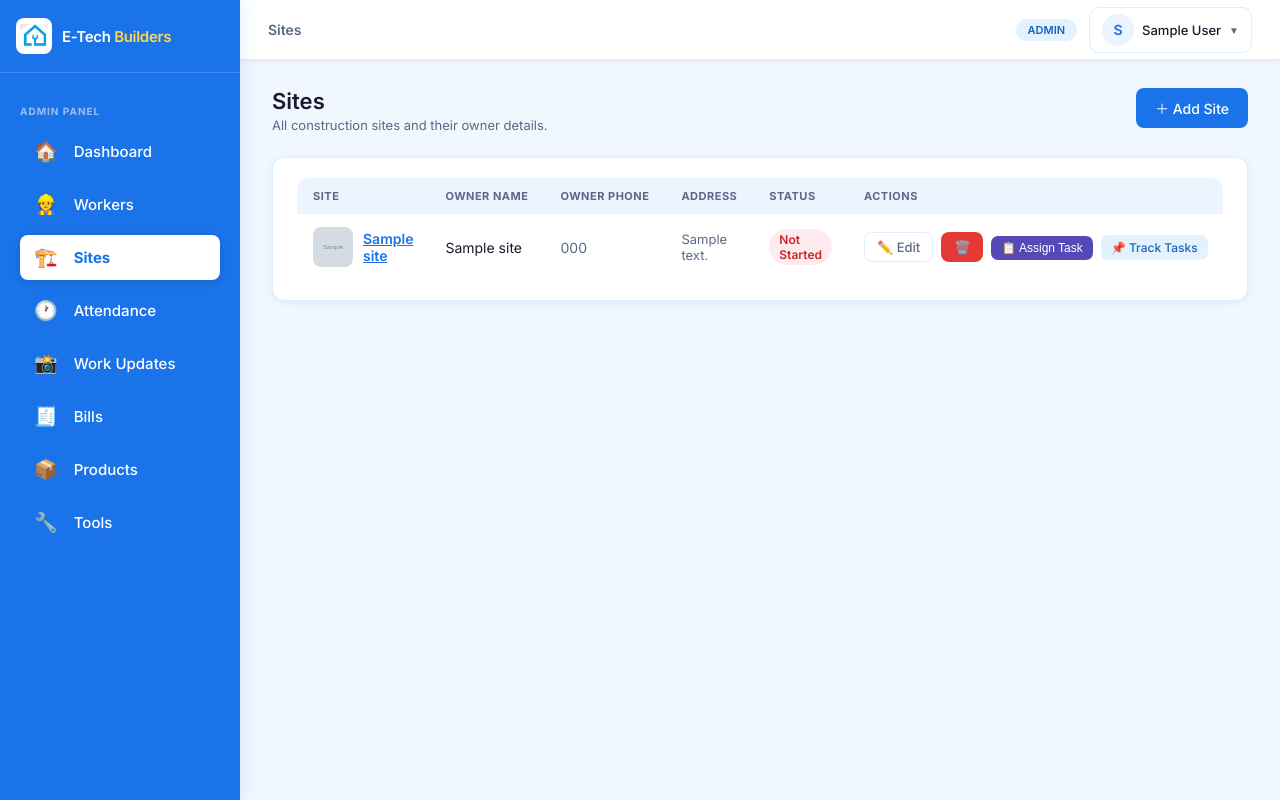
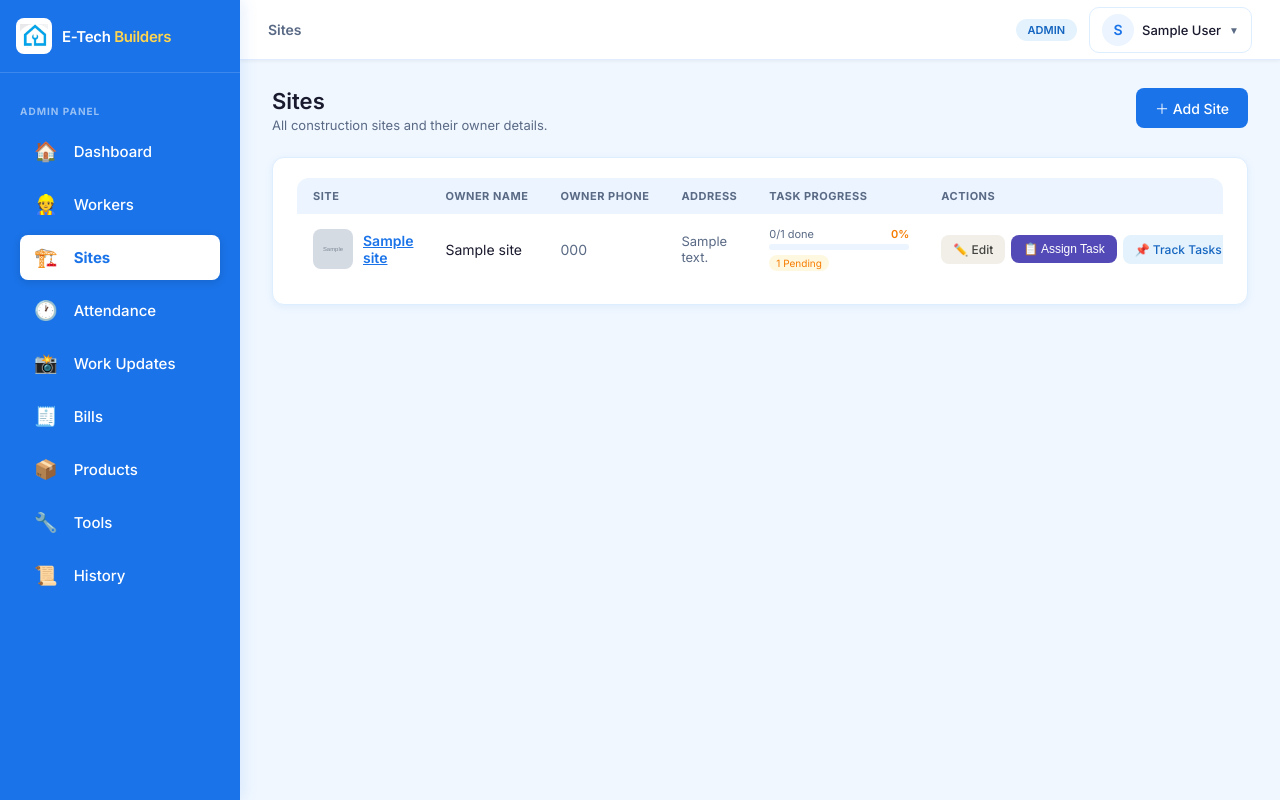
Before and after one commit to yasinmass/E_Tech, a Django app: page /mgmt/sites/ in a window 1280 px wide. Run offline with Django 5.2, Linux system fonts and the light colour scheme; a user stored in the database is signed in; tables that the repository leaves empty hold one stand-in row (values such as "Sample post"); grey boxes marked "Sample" are stand-in pictures.

Commit message:
adding history

```diff
--- a/core/templates/admin_sites.html
+++ b/core/templates/admin_sites.html
@@ -19,8 +19,8 @@
           <th>Owner Name</th>
           <th>Owner Phone</th>
           <th>Address</th>
-          <th>Status</th>
-          <th>Actions</th>
+          <th>Task Progress</th>
+          <th style="min-width:340px;">Actions</th>
         </tr>
       </thead>
       <tbody>
@@ -58,29 +58,49 @@
           <td style="color:var(--text-secondary);">{{ site.owner_phone|default:"—" }}</td>
           <td style="color:var(--text-secondary); font-size:13px;">{{ site.address|default:"—" }}</td>
           <td>
-            {% if site.status == 'Completed' %}
-            <span class="badge badge-done">Completed</span>
-            {% elif site.status == 'In Progress' %}
-            <span class="badge badge-pending">In Progress</span>
+            {% if site.total_tasks == 0 %}
+              <span style="font-size:12px;color:#B4B2A9;">No tasks yet</span>
             {% else %}
-            <span class="badge badge-absent">Not Started</span>
+              <div style="margin-bottom:5px;">
+                <div style="display:flex;justify-content:space-between;font-size:11px;color:#5A6A85;margin-bottom:3px;">
+                  <span>{{ site.done_tasks }}/{{ site.total_tasks }} done</span>
+                  <span style="font-weight:600;color:{% if site.task_pct == 100 %}#2E7D32{% elif site.task_pct >= 50 %}#1565C0{% else %}#F57C00{% endif %};">{{ site.task_pct }}%</span>
+                </div>
+                <div style="height:6px;background:#EBF4FF;border-radius:3px;overflow:hidden;width:140px;">
+                  <div style="height:100%;border-radius:3px;width:{{ site.task_pct }}%;background:{% if site.task_pct == 100 %}#2E7D32{% elif site.task_pct >= 50 %}#1A73E8{% else %}#F57C00{% endif %};"></div>
+                </div>
+              </div>
+              <div style="display:flex;gap:4px;flex-wrap:wrap;">
+                {% if site.pending_tasks %}<span style="font-size:10px;padding:2px 7px;border-radius:20px;background:#FFF8E1;color:#F57C00;">{{ site.pending_tasks }} Pending</span>{% endif %}
+                {% if site.inprogress_tasks %}<span style="font-size:10px;padding:2px 7px;border-radius:20px;background:#E3F2FD;color:#1565C0;">{{ site.inprogress_tasks }} In Progress</span>{% endif %}
+                {% if site.done_tasks %}<span style="font-size:10px;padding:2px 7px;border-radius:20px;background:#E8F5E9;color:#2E7D32;">{{ site.done_tasks }} Done</span>{% endif %}
+              </div>
             {% endif %}
           </td>
-          <td style="white-space:nowrap;">
-            <a href="{% url 'edit_site' site.id %}" class="btn btn-sm btn-secondary" onclick="event.stopPropagation()">✏️ Edit</a>
-            <a href="{% url 'delete_site' site.id %}" class="btn btn-sm btn-danger" style="margin-left:4px;" onclick="event.stopPropagation()">🗑️</a>
+          <td>
+            <div style="display:flex;align-items:center;gap:6px;flex-wrap:nowrap;">
+
+              <a href="{% url 'edit_site' site.id %}"
+                onclick="event.stopPropagation()"
+                style="display:inline-flex;align-items:center;gap:5px;padding:7px 12px;border-radius:8px;font-size:12px;font-weight:500;background:#F1EFE8;color:#444441;text-decoration:none;white-space:nowrap;">
+                ✏️ Edit
+              </a>
+
               <button
                 data-site-id="{{ site.id }}"
                 data-site-name="{{ site.name }}"
                 onclick="event.stopPropagation(); openTaskModal(this)"
-              style="margin-left:4px;background:#534AB7;color:#fff;padding:5px 10px;border-radius:7px;font-size:12px;font-weight:500;border:none;cursor:pointer;">
+                style="display:inline-flex;align-items:center;gap:5px;padding:7px 12px;border-radius:8px;font-size:12px;font-weight:500;background:#534AB7;color:#fff;border:none;cursor:pointer;white-space:nowrap;">
                 📋 Assign Task
               </button>
+
               <a href="{% url 'site_tasks' site.id %}"
                 onclick="event.stopPropagation()"
-              style="margin-left:4px;background:#E3F2FD;color:#1565C0;padding:5px 10px;border-radius:7px;font-size:12px;font-weight:500;text-decoration:none;display:inline-flex;align-items:center;gap:4px;">
+                style="display:inline-flex;align-items:center;gap:5px;padding:7px 12px;border-radius:8px;font-size:12px;font-weight:500;background:#E3F2FD;color:#1565C0;text-decoration:none;white-space:nowrap;">
                 📌 Track Tasks
               </a>
+
+            </div>
           </td>
         </tr>
         {% endfor %}
--- a/core/templates/base.html
+++ b/core/templates/base.html
@@ -891,6 +891,12 @@
                 <span class="menu-icon"></span> <span style="margin-right:6px;">🔧</span>Tools
             </a>
 
+            <a href="{% url 'activity_history' %}" class="menu-item {% if '/history/' in request.path %}active{% endif %}">
+
+                <span class="menu-icon"></span> <span style="margin-right:6px;">&#128220;</span>History
+
+            </a>
+
 
             {% elif user.role == 'worker' %}
             <div class="menu-section-label">Worker Menu</div>
--- a/core/urls.py
+++ b/core/urls.py
@@ -70,6 +70,8 @@ urlpatterns = [
 
     # ── Profile Settings — all roles (Feature 5) ──────────────────────────────
     path('profile/', views.profile_settings, name='profile_settings'),
+    path('history/', views.activity_history, name='activity_history'),
+
 
     # ── Products / Inventory ───────────────────────────────────────────────────
     path('products/', views.products_list, name='products_list'),
--- a/core/views.py
+++ b/core/views.py
@@ -5,7 +5,7 @@ from django.contrib import messages
 from django.http import HttpResponseForbidden, JsonResponse
 import json
 from datetime import date
-from .models import User, Site, Task, Attendance, WorkUpdate, Bill, WorkerProfile, Product, Tool
+from .models import User, Site, Task, Attendance, WorkUpdate, Bill, WorkerProfile, Product, Tool, ActivityLog
 from .forms import (
     AddWorkerForm, CustomerCreationForm, WorkerEditForm,
     SiteForm, SiteEditForm, TaskForm, AttendanceForm, WorkUpdateForm, BillForm,
@@ -24,6 +24,13 @@ def role_required(role):
         wrapper.__name__ = view_func.__name__
         return wrapper
     return decorator
+
+def log_activity(user, action, category):
+    """Create an ActivityLog entry — silently ignores errors so it never breaks a view."""
+    try:
+        ActivityLog.objects.create(user=user, action=action, category=category)
+    except Exception:
+        pass
 
 # ---------- Auth Views ----------
 def login_view(request):
@@ -118,6 +125,7 @@ def add_worker(request):
                 id_proof=form.cleaned_data.get('id_proof'),
                 photo=form.cleaned_data.get('photo'),
             )
+            log_activity(request.user, f"Added new worker: {user.get_full_name() or user.username}", 'worker')
             return redirect('admin_workers')
     else:
         form = AddWorkerForm()
@@ -148,6 +156,7 @@ def add_site(request):
             site.customer = user
             site.status = 'In Progress'
             site.save()
+            log_activity(request.user, f"Added new site: {site.name}", 'site')
             messages.success(request, f'Site "{site.name}" added and owner login created.')
             return redirect('admin_sites')
     else:
@@ -191,6 +200,7 @@ def upload_bill(request):
             bill = form.save(commit=False)
             bill.uploaded_by = request.user
             bill.save()
+            log_activity(request.user, f"Uploaded bill: ₹{bill.amount} — {bill.site.name}", 'bill')
             return redirect('admin_dashboard')
     else:
         form = BillForm()
@@ -251,6 +261,7 @@ def worker_mark_attendance(request):
             messages.error(request, f'Attendance for "{slot_label}" has already been marked for today.')
         else:
             Attendance.objects.create(worker=request.user, slot=slot, is_present=is_present)
+            log_activity(request.user, f"Marked own attendance — {slot} — {'Present' if is_present else 'Absent'}", 'attendance')
     return redirect('worker_dashboard')
 
 @role_required('worker')
@@ -272,6 +283,7 @@ def worker_upload_update(request):
             update = form.save(commit=False)
             update.worker = request.user
             update.save()
+            log_activity(request.user, f"Uploaded work update for site: {update.site.name}", 'update')
             return redirect('worker_dashboard')
     else:
         form = WorkUpdateForm()
@@ -330,12 +342,26 @@ def admin_mark_worker_ajax(request):
                     slot=slot_key,
                     defaults={'is_present': is_present}
                 )
+                log_activity(request.user, f"Marked attendance for {worker.get_full_name() or worker.username} — {slot_key} — {'Present' if is_present else 'Absent'}", 'attendance')
         return JsonResponse({'status': 'success'})
     return JsonResponse({'status': 'invalid request'}, status=400)
 
 @role_required('admin')
 def admin_sites(request):
-    return render(request, 'admin_sites.html', {'sites': Site.objects.all()})
+    sites = Site.objects.all().order_by('-created_at')
+    for site in sites:
+        tasks = Task.objects.filter(site=site)
+        total_tasks = tasks.count()
+        done_tasks = tasks.filter(status='Done').count()
+        inprogress_tasks = tasks.filter(status='In Progress').count()
+        pending_tasks = tasks.filter(status='Pending').count()
+        pct = round((done_tasks / total_tasks * 100)) if total_tasks > 0 else 0
+        site.total_tasks = total_tasks
+        site.done_tasks = done_tasks
+        site.inprogress_tasks = inprogress_tasks
+        site.pending_tasks = pending_tasks
+        site.task_pct = pct
+    return render(request, 'admin_sites.html', {'sites': sites})
 
 @role_required('admin')
 def admin_tasks(request):
@@ -611,6 +637,7 @@ def edit_site(request, site_id):
             site.owner_name = form.cleaned_data.get('owner_name_field', site.owner_name)
             site.owner_phone = form.cleaned_data.get('owner_phone_field', site.owner_phone)
             site.save()
+            log_activity(request.user, f"Edited site: {site.name}", 'site')
             # Update linked customer user
             if customer:
                 new_username = form.cleaned_data.get('new_username', '').strip()
@@ -639,7 +666,9 @@ def edit_site(request, site_id):
             initial['owner_phone_field'] = customer.phone or site.owner_phone
         form = SiteEditForm(instance=site, initial=initial)
     return render(request, 'form_template.html', {
-        'form': form, 'title': f'Edit Site — {site.name}', 'back_url': 'admin_sites'
+        'form': form, 'title': f'Edit Site — {site.name}', 'back_url': 'admin_sites',
+        'delete_url': f'/mgmt/sites/{site.id}/delete/',
+        'delete_label': 'Delete Site',
     })
 
 
@@ -649,6 +678,7 @@ def delete_site(request, site_id):
     if request.method == 'POST':
         name = site.name
         site.delete()
+        log_activity(request.user, f"Deleted site: {name}", 'site')
         messages.success(request, f'Site "{name}" deleted.')
         return redirect('admin_sites')
     return render(request, 'confirm_delete.html', {
@@ -780,6 +810,7 @@ def add_product(request):
             product = form.save(commit=False)
             product.added_by = request.user
             product.save()
+            log_activity(request.user, f"Added product: {product.name} (qty: {product.quantity})", 'product')
             return redirect('products_list')
     else:
         form = ProductForm()
@@ -813,6 +844,7 @@ def update_product_qty(request, product_id):
         elif action == 'remove':
             product.quantity = max(0, product.quantity - qty)
         product.save()
+        log_activity(request.user, f"{'Added' if action == 'add' else 'Removed'} {qty} units of {product.name}", 'product')
     return redirect('products_list')
 
 @login_required
@@ -874,6 +906,7 @@ def take_tool(request, tool_id):
         tool.taken_by = request.user
         tool.taken_at = timezone.now()
         tool.save()
+        log_activity(request.user, f"Took tool: {tool.name}", 'tool')
     return redirect('tools_list')
 
 @login_required
@@ -885,6 +918,7 @@ def return_tool(request, tool_id):
             tool.taken_by = None
             tool.taken_at = None
             tool.save()
+            log_activity(request.user, f"Returned tool: {tool.name}", 'tool')
     return redirect('tools_list')
 
 @login_required
@@ -933,6 +967,7 @@ def assign_task_for_site(request):
         )
         if worker_ids:
             task.assigned_workers.set(worker_ids)
+        log_activity(request.user, f"Assigned task '{task.title}' to site: {site.name}", 'task')
         messages.success(request, f'Task "{title}" assigned successfully.')
     return redirect('admin_sites')
 
@@ -1015,6 +1050,7 @@ def update_task_status(request, task_id):
             task.status = new_status
             task.is_completed = (new_status == 'Done')
             task.save()
+            log_activity(request.user, f"Updated task '{task.title}' status to {new_status}", 'task')
     return redirect('worker_my_tasks')
 
 
@@ -1036,3 +1072,34 @@ def customer_tasks(request):
         site = None
         tasks = []
     return render(request, 'customer_tasks.html', {'tasks': tasks, 'site': site})
+
+
+# ═══════════════════════════════════════════════════════════════════════════════
+# Activity History / Audit Log
+# ═══════════════════════════════════════════════════════════════════════════════
+
+ACTIVITY_CATEGORIES = [
+    ('', 'All'),
+    ('attendance', '🕐 Attendance'),
+    ('task', '📋 Task'),
+    ('site', '🏗️ Site'),
+    ('worker', '👷 Worker'),
+    ('bill', '🧾 Bill'),
+    ('update', '📸 Updates'),
+    ('tool', '🔧 Tool'),
+    ('product', '📦 Product'),
+]
+
+@login_required
+def activity_history(request):
+    if request.user.role != 'admin':
+        return redirect('login')
+    category = request.GET.get('category', '')
+    logs = ActivityLog.objects.all().select_related('user').order_by('-timestamp')
+    if category:
+        logs = logs.filter(category=category)
+    return render(request, 'history.html', {
+        'logs': logs,
+        'category': category,
+        'categories': ACTIVITY_CATEGORIES,
+    })
```
Also changed, not shown: add_history_link.py (added, +16 -0 lines), core/models.py (+24 -0 lines), core/templates/form_template.html (+9 -0 lines), core/templates/history.html (added, +100 -0 lines), core/migrations/0011_activitylog.py (added). Lines whose indentation alone changed are shown as unchanged.
